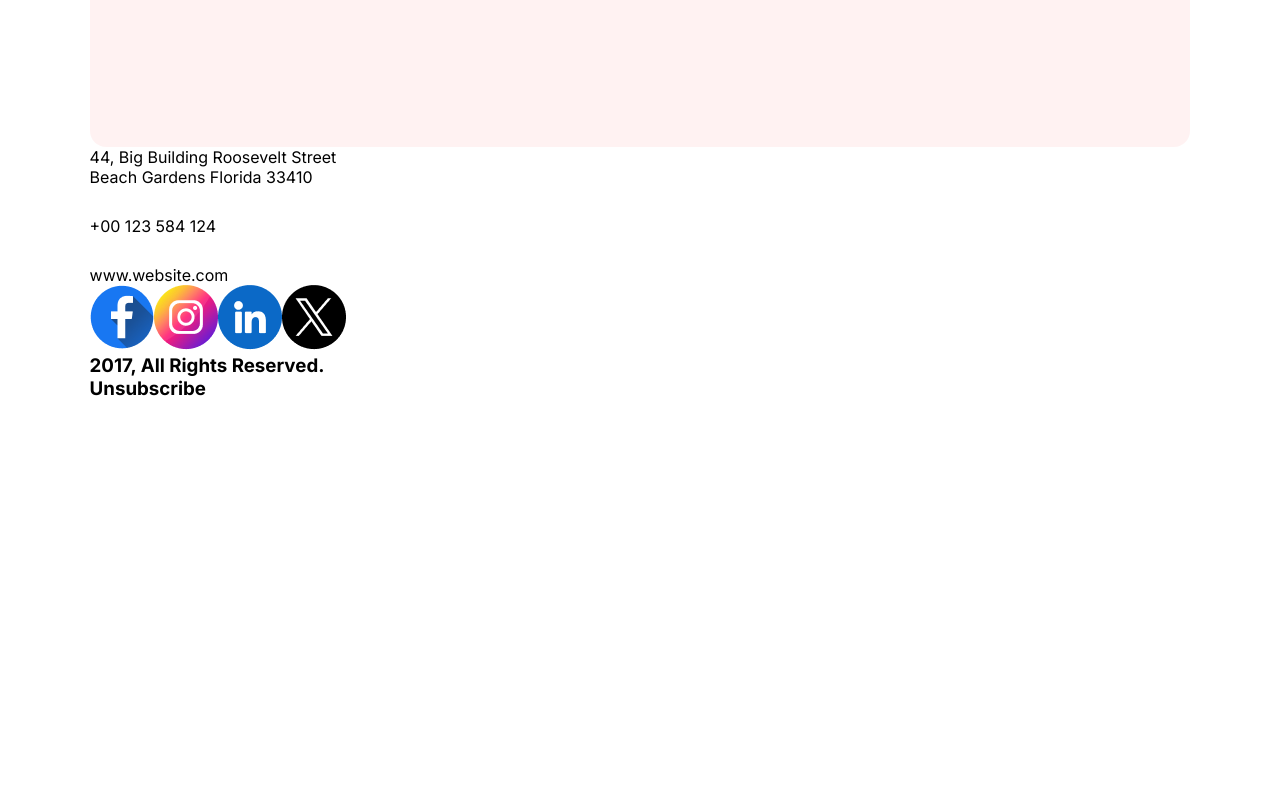
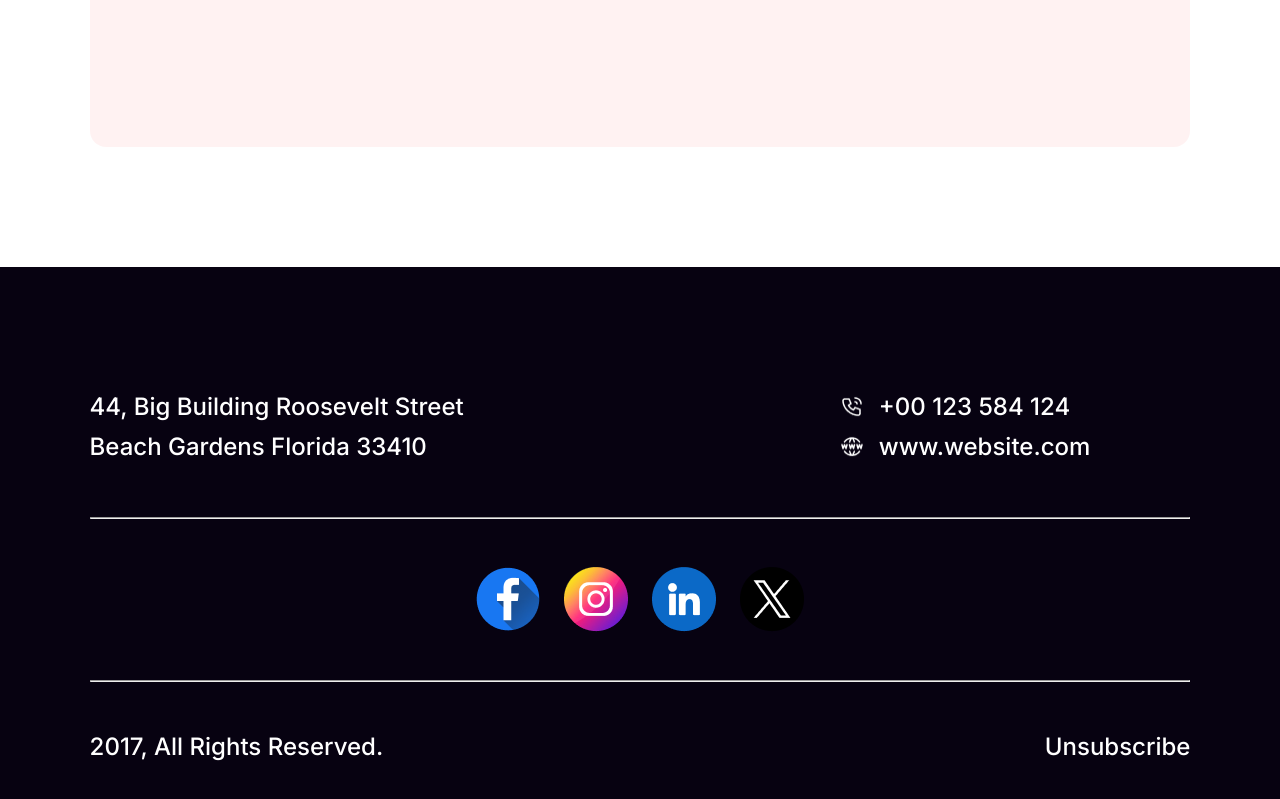
Before and after one commit to Jakir45/happy-new_year, a plain HTML site: page index.html in a window 1280 px wide. Shown: the part 5392-6191 px from the top of the page. Before the commit the page ends 5792 px from the top, so only its background shows below. Drawn offline with Linux system fonts and the light colour scheme.

Commit message:
footer done

```diff
--- a/index.html
+++ b/index.html
@@ -77,7 +77,8 @@
                 <img class="beach" src="./resources/Group 61.png" alt="">
                 <h1>Subscribe Newsletter</h1>
                 <p>
-                    Dolor sit amet consectetur. Consequat eget consectetur maecenas sed molestie <br> malesuada. Ipsum sed
+                    Dolor sit amet consectetur. Consequat eget consectetur maecenas sed molestie <br> malesuada. Ipsum
+                    sed
                     sodales risus ut pellentesque vel euismod.
                 </p>
                 <input type="text" placeholder="user@gmail.com">
@@ -85,26 +86,37 @@
             </div>
         </section>
     </main>
-    <footer class="container">
+    <footer>
+        <div class="container">
             <div class="foot-part-1">
                 <p>
                     44, Big Building Roosevelt Street <br>
                     Beach Gardens Florida 33410
                 </p>
                 <div>
+                    <div  class="foot-img">
                         <img src="./resources/Call.png" alt="">
                         <p>+00 123 584 124</p>
+                    </div>
+                    <div  class="foot-img">
                         <img src="./resources/Website.png" alt="">
                         <p>www.website.com</p>
                     </div>
                 </div>
+            </div>
+            <hr>
 
             <div class="foot-part-2">
-            <img src="./resources/Facebook.png" alt=""><img src="./resources/Instagram.png" alt=""><img src="./resources/Linkedin.png" alt=""><img src="./resources/Twitter.png" alt=" ">
+                <img src="./resources/Facebook.png" alt="">
+                <img src="./resources/Instagram.png" alt="">
+                <img src="./resources/Linkedin.png" alt="">
+                <img src="./resources/Twitter.png" alt=" ">
             </div>
+            <hr>
             <div class="foot-part-3">
                 <h3>2017, All Rights Reserved.</h3>
                 <h3>Unsubscribe</h3>
+            </div>
         </div>
     </footer>
 </body>
--- a/style-css/style.css
+++ b/style-css/style.css
@@ -227,3 +227,53 @@ section {
 }
 
 /* footer */
+
+footer {
+    background: #070211;
+    margin-top: 120px;
+    padding: 120PX 0;
+}
+
+.foot-part-1 {
+    display: flex;
+    justify-content: space-between;
+    margin-bottom: 50px;
+}
+
+.foot-part-1 p {
+    color: #FFF;
+    font-size: 24px;
+    font-weight: 500;
+    line-height: 40px;
+}
+
+.foot-img {
+    display: flex;
+    align-items: center;
+    margin-right: 100px;
+}
+
+.foot-img img {
+    width: 24px;
+    height: 24px;
+    margin-right: 15px;
+}
+
+.foot-part-2 {
+    padding: 48px 0;
+    display: flex;
+    justify-content: center;
+    gap: 24px;
+}
+
+.foot-part-3 {
+    display: flex;
+    justify-content: space-between;
+    margin-top: 50px;
+}
+
+.foot-part-3 h3 {
+    color: #FFF;
+    font-size: 24px;
+    font-weight: 500;
+}
```
Lines whose indentation alone changed are shown as unchanged.
